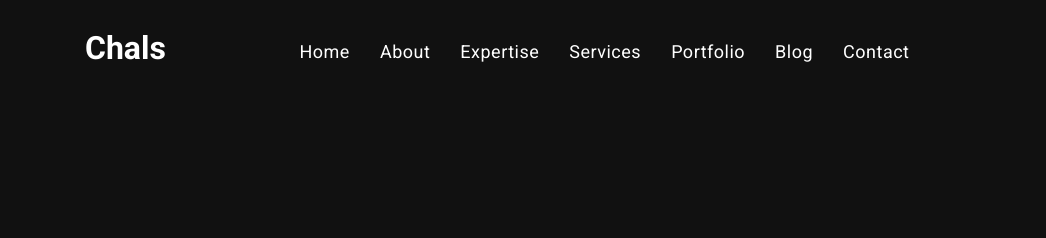
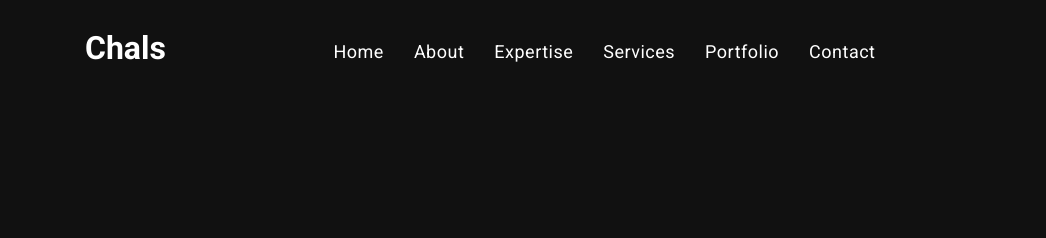
Before and after one commit to ledainghia/Portfolio, a plain HTML site: page index.html in a window 1280 px wide. Shown: the top 238 px of the page, 0-1046 px from the left. Drawn offline with nearby package versions, Linux system fonts and the light colour scheme; some packages are replaced by stand-ins of ours; a script that the page names is missing.

Commit message:
Update index.html

```diff
--- a/index.html
+++ b/index.html
@@ -63,7 +63,6 @@
 			   <li class="nav-item"><a class="nav-link smoth-scroll" href="#skillbar">Expertise</a></li>
 			   <li class="nav-item"><a class="nav-link smoth-scroll" href="#service">Services</a></li>
 			   <li class="nav-item"><a class="nav-link smoth-scroll" href="#portfolio">portfolio</a></li>
-			   <li class="nav-item"><a class="nav-link smoth-scroll" href="#blog">Blog</a></li>
 			   <li class="nav-item"><a class="nav-link smoth-scroll" href="#contact">Contact</a></li>
 			</ul>
 
```
